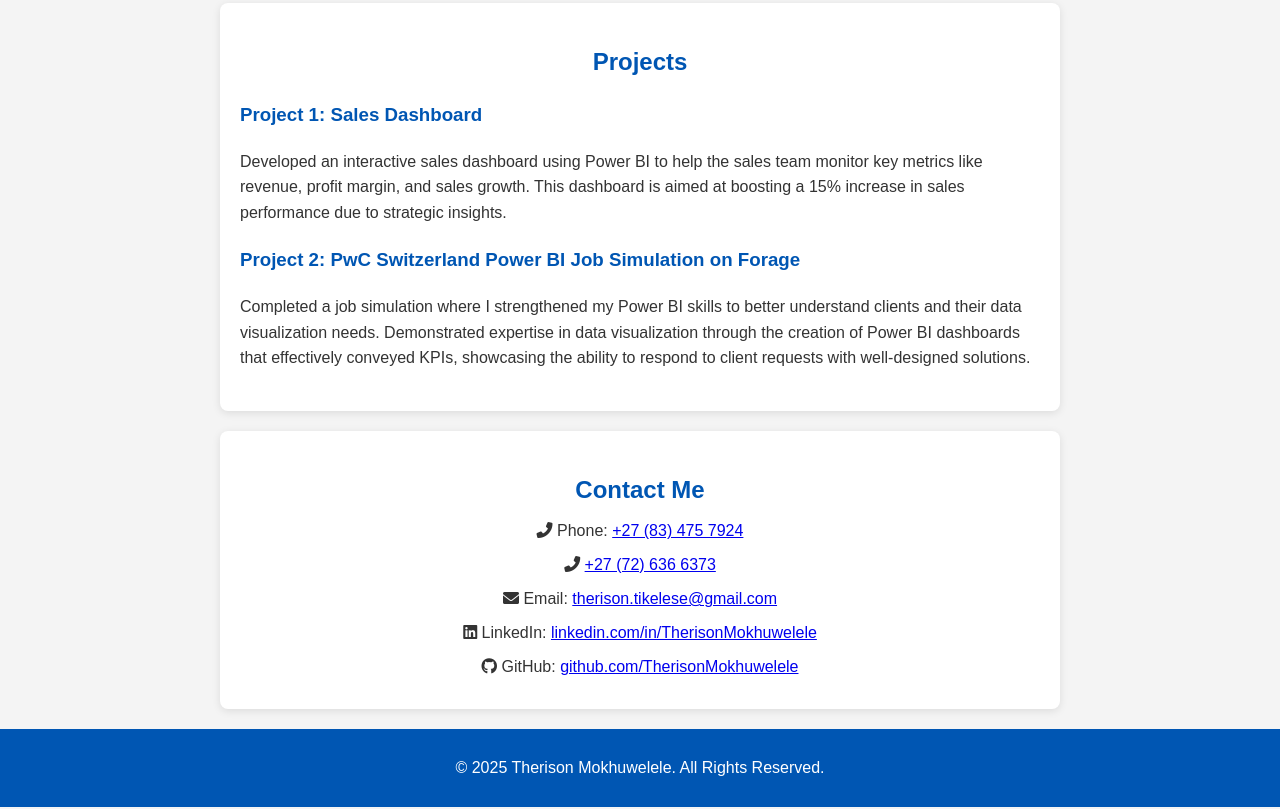
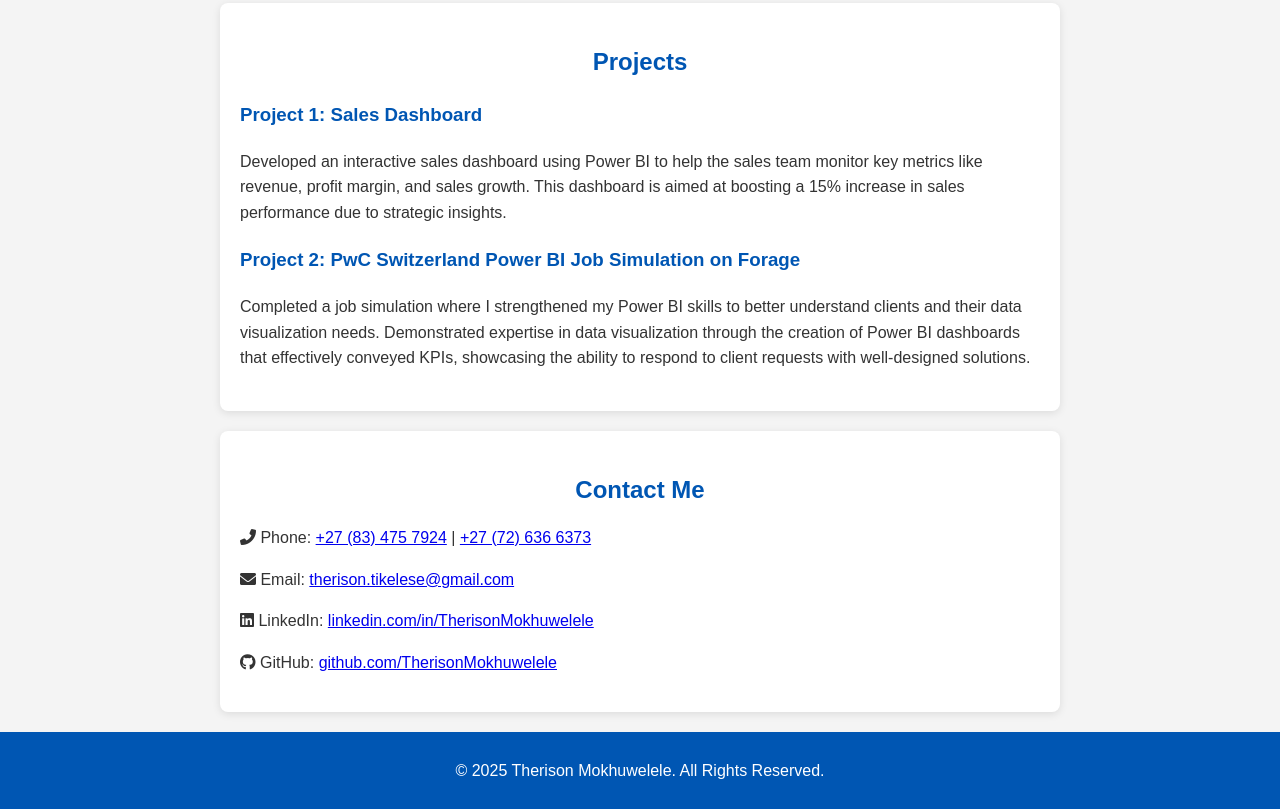
Before and after one commit to TherisonMokhuwelele/TherisonMokhuwelele.github.io, a plain HTML site: page index.html in a window 1280 px wide. Shown: the part 3760-4569 px from the top of the page. Drawn offline with Linux system fonts and the light colour scheme.

Commit message:
Update index.html

```diff
--- a/index.html
+++ b/index.html
@@ -146,21 +146,12 @@
 
     <!-- Contact Section -->
     <section id="contact">
-    <h2>Contact Me</h2>
-        <div><i class="fas fa-phone-alt"></i> Phone: <a href="tel:+27834757924">+27 (83) 475 7924</a></div>
-        <div><i class="fas fa-phone-alt"></i> <a href="tel:+27726366373">+27 (72) 636 6373</a></div>
-        <div><i class="fas fa-envelope"></i> Email: <a href="mailto:therison.tikelese@gmail.com">therison.tikelese@gmail.com</a></div>
-        <div><i class="fab fa-linkedin"></i> LinkedIn: <a href="https://www.linkedin.com/in/therison-mokhuwelele-720a4a228/" target="_blank">linkedin.com/in/TherisonMokhuwelele</a></div>
-        <div><i class="fab fa-github"></i> GitHub: <a href="https://github.com/TherisonMokhuwelele" target="_blank">github.com/TherisonMokhuwelele</a></div>
+      <h2>Contact Me</h2>
+        <p><i class="fas fa-phone-alt"></i> Phone: <a href="tel:+27834757924">+27 (83) 475 7924</a> | <a href="tel:+27726366373">+27 (72) 636 6373</a></p>
+        <p><i class="fas fa-envelope"></i> Email: <a href="mailto:therison.tikelese@gmail.com">therison.tikelese@gmail.com</a></p>
+        <p><i class="fab fa-linkedin"></i> LinkedIn: <a href="https://www.linkedin.com/in/therison-mokhuwelele-720a4a228/" target="_blank">linkedin.com/in/TherisonMokhuwelele</a></p>
+        <p><i class="fab fa-github"></i> GitHub: <a href="https://github.com/TherisonMokhuwelele" target="_blank">github.com/TherisonMokhuwelele</a></p>
     </section>
-
-      <!-- <section id="contact">
-      <!--     <h2>Contact Me</h2>
-      <!--     <p><i class="fas fa-phone-alt"></i> Phone: <a href="tel:+27834757924">+27 (83) 475 7924</a> | <a href="tel:+27726366373">+27 (72) 636 6373</a></p>
-       <!--    <p><i class="fas fa-envelope"></i> Email: <a href="mailto:therison.tikelese@gmail.com">therison.tikelese@gmail.com</a></p>
-       <!--    <p><i class="fab fa-linkedin"></i> LinkedIn: <a href="https://www.linkedin.com/in/therison-mokhuwelele-720a4a228/" target="_blank">linkedin.com/in/TherisonMokhuwelele</a></p>
-        <!-- <p><i class="fab fa-github"></i> GitHub: <a href="https://github.com/TherisonMokhuwelele" target="_blank">github.com/TherisonMokhuwelele</a></p>
-   <!-- </section>--
 
     <!-- Footer -->
     <footer>
```
